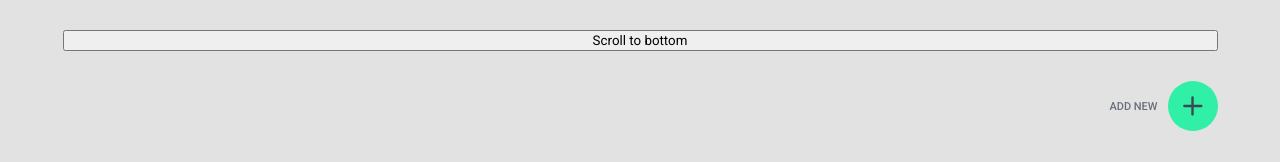
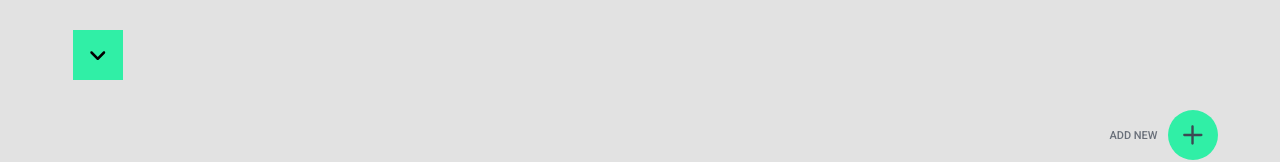
Before and after one commit to Muhametii00/data-fetching-react, a React (Vite) app: page / in a window 1280 px wide. Shown: the top 162 px of the page. Built offline with nearby package versions, Linux system fonts and the light colour scheme.

Commit message:
Added scroll to top and scroll to bottom buttons

```diff
--- a/package.json
+++ b/package.json
@@ -9,7 +9,10 @@
     "preview": "vite preview"
   },
   "dependencies": {
+    "@fortawesome/free-solid-svg-icons": "^6.2.1",
+    "@fortawesome/react-fontawesome": "^0.2.0",
     "css": "^3.0.0",
+    "fontawesome": "^5.6.3",
     "react": "^18.2.0",
     "react-dom": "^18.2.0",
     "vite-tsconfig-paths": "^4.0.2"
--- a/src/components/Home.tsx
+++ b/src/components/Home.tsx
@@ -3,13 +3,23 @@ import { Products } from "../Products";
 import { Button } from "./Button";
 import { Modal } from "./Modal";
 import { Product } from "./shared/Product";
+import { FontAwesomeIcon } from "@fortawesome/react-fontawesome";
+import { faAngleDown } from "@fortawesome/free-solid-svg-icons";
+import { faAngleUp } from "@fortawesome/free-solid-svg-icons";
 
 export const Home = () => {
-  const elementRef = useRef<HTMLDivElement | null>(null);
+  const elementRef1 = useRef<HTMLButtonElement | null>(null);
+  const elementRef2 = useRef<HTMLButtonElement | null>(null);
 
-  const executeScroll = () => {
-    if (elementRef.current) {
-      elementRef.current.scrollIntoView();
+  const executeScrollTop = () => {
+    if (elementRef2.current) {
+      elementRef2.current.scrollIntoView();
+    }
+  };
+
+  const executeScrollBottom = () => {
+    if (elementRef1.current) {
+      elementRef1.current.scrollIntoView();
     }
   };
 
@@ -43,7 +53,13 @@ export const Home = () => {
 
   return (
     <>
-      <button onClick={executeScroll}>Scroll to bottom</button>
+      <button
+        ref={elementRef2}
+        className="scroll-view"
+        onClick={executeScrollBottom}
+      >
+        <FontAwesomeIcon icon={faAngleDown} />
+      </button>
       <Button onOpen={handleOpen} />
       <section className="products-sectiom" id="products-section">
         {productsList.map((products) => (
@@ -56,7 +72,13 @@ export const Home = () => {
       </section>
       <Button onOpen={handleOpen} />
 
-      <div ref={elementRef}>Bottom element</div>
+      <button
+        ref={elementRef1}
+        className="scroll-view"
+        onClick={executeScrollTop}
+      >
+        <FontAwesomeIcon icon={faAngleUp} />
+      </button>
       <Modal
         isOpen={state}
         onClose={handleClose}
--- a/src/styles/style.css
+++ b/src/styles/style.css
@@ -116,3 +116,16 @@ body {
 .products-section-item__headings {
   flex: 1 1;
 }
+
+.copy-right {
+  text-align: center;
+}
+.scroll-view {
+  width: 50px;
+  height: 50px;
+  cursor: pointer;
+  margin-left: 10px;
+  background-color: #30efa6;
+  font-size: 20px;
+  border: 1px solid #30efa6;
+}
```
Also changed, not shown: 1 other file (tests, documents, lock files or other folders).
